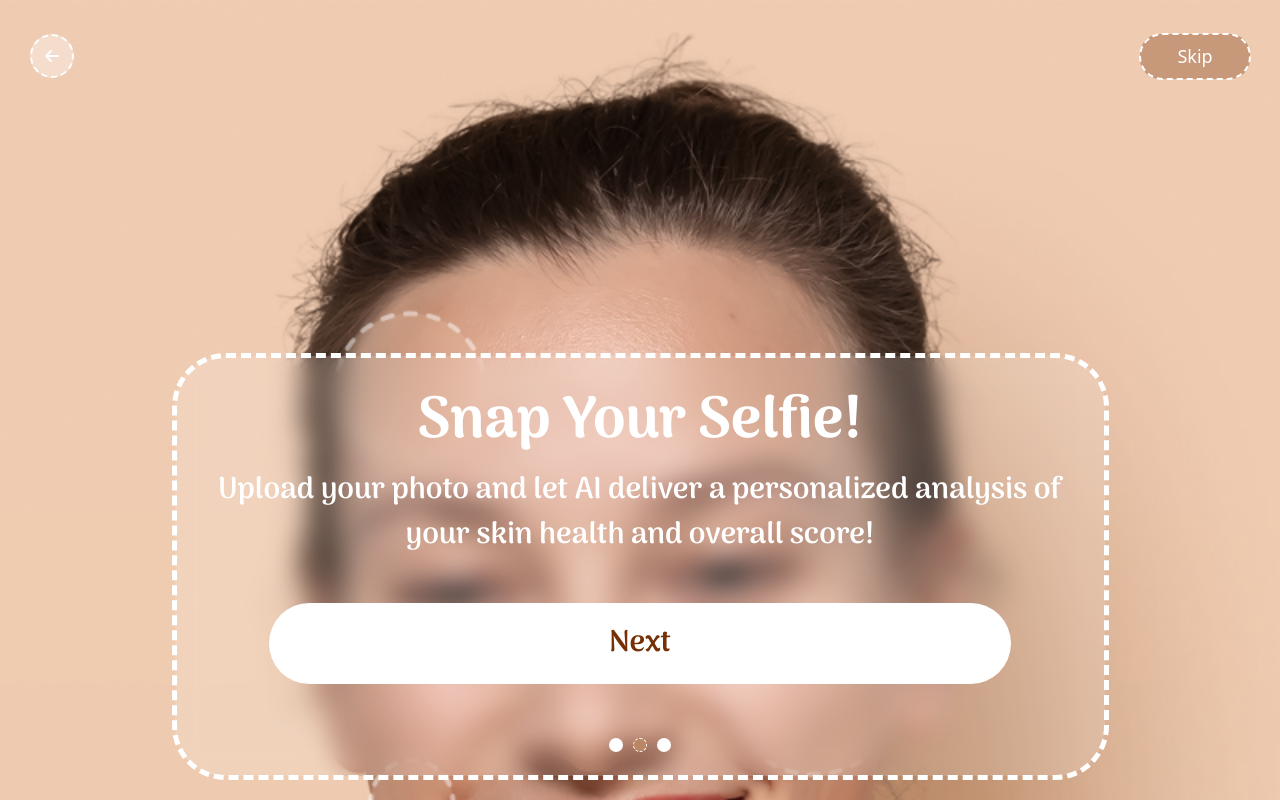
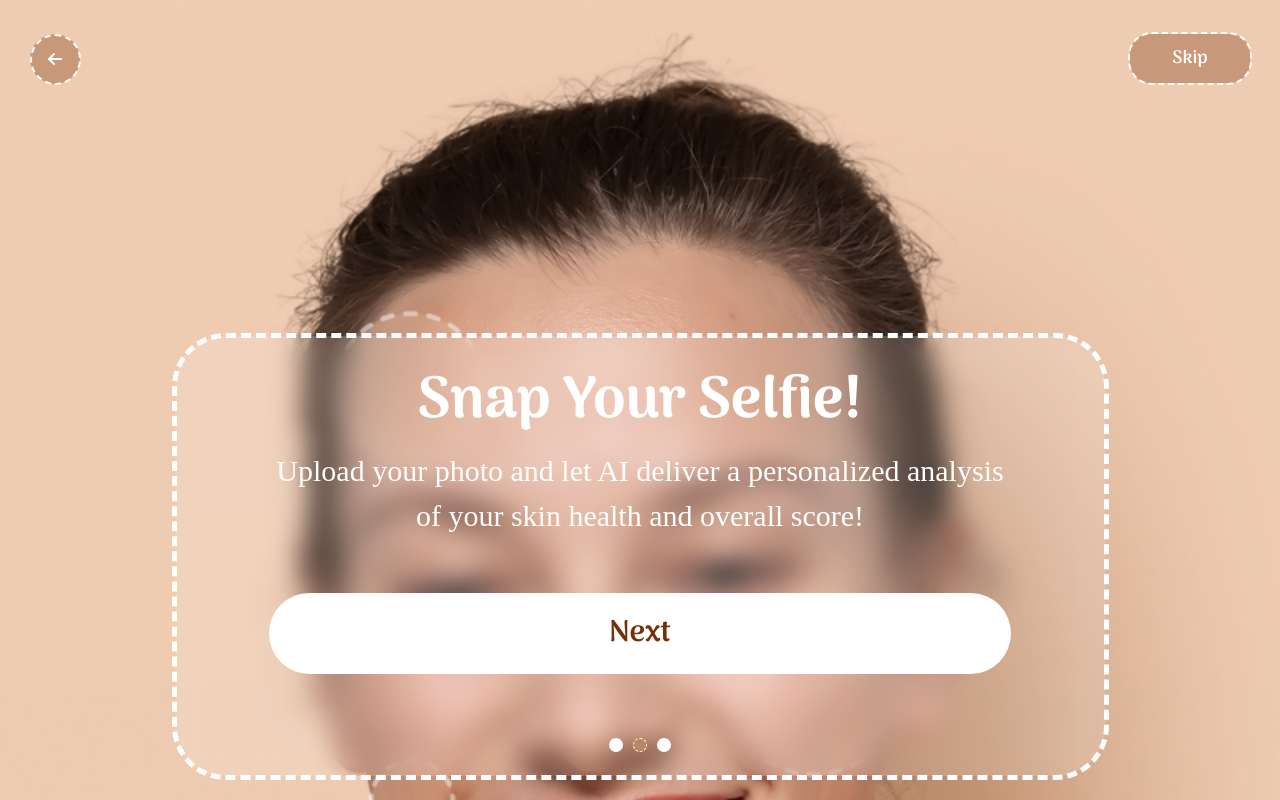
Before and after one commit to siddheshmayekar-max/Skin-no-meter, a plain HTML site: page index.html in a window 1280 px wide. Both pictures are taken after a click on the button "Next". Drawn offline with nearby package versions, Linux system fonts and the light colour scheme; a web font is replaced by a local one.

Commit message:
Additional Fixes

```diff
--- a/index.html
+++ b/index.html
@@ -3,7 +3,10 @@
   <head>
     <meta charset="UTF-8" />
     <title>DermaCare Intro</title>
-    <meta name="viewport" content="width=device-width, initial-scale=1.0" />
+    <meta
+      name="viewport"
+      content="width=device-width, initial-scale=1.0, maximum-scale=1.0, user-scalable=no"
+    />
 
     <!-- Bootstrap -->
     <link
@@ -36,11 +39,16 @@
         font-family: "NotoSans-Medium";
         src: url("./fonts/NotoSans-Medium.ttf") format("truetype");
       }
+      @font-face {
+        font-family: "NotoSans-Regular";
+        src: url("./fonts/NotoSans-Regular.ttf") format("truetype");
+      }
 
       html,
       body {
         width: 100%;
         height: 100%;
+        touch-action: manipulation;
         overflow-x: hidden;
       }
 
@@ -57,23 +65,28 @@
 
       /* Skip */
       .skip-btn {
+        font-family: "Arima-SemiBold";
         position: absolute;
         top: 34px;
         right: 30px;
-        width: 110px;
-        height: 45px;
+        width: 120px;
+        height: 49px;
         background: rgba(185, 135, 102, 0.74);
         border-radius: 20px;
         border: none;
         color: #fff;
         font-size: 18px;
         z-index: 2;
+        display: flex;
+        justify-content: center;
+        align-items: center;
+        text-align: center;
       }
 
       .skip-btn::before {
         content: "";
         position: absolute;
-        inset: -1px;
+        inset: -1.6px;
         border: 2px dashed #fff;
         border-radius: 24px;
       }
@@ -83,15 +96,25 @@
         position: absolute;
         top: 34px;
         left: 30px;
-        width: 44px;
-        height: 44px;
+        width: 50px;
+        height: 50px;
         border-radius: 50%;
-        background: rgba(255, 255, 255, 0.35);
-        border: 2px dashed #fff;
+        background: rgba(185, 135, 102, 0.74);
+        border: none;
         display: none;
         align-items: center;
         justify-content: center;
         z-index: 2;
+      }
+
+      /* Inset dashed border (same concept as Skip) */
+      .back-btn::before {
+        content: "";
+        position: absolute;
+        inset: -0.5px;
+        border: 2px dashed #fff;
+        border-radius: 50%;
+        pointer-events: none;
       }
 
       /* Card */
@@ -182,9 +205,11 @@
       /* Label setup */
       .terms label {
         position: relative;
-        padding-left: 34px;
+        padding-left: 36px;
         cursor: pointer;
         text-decoration: underline;
+        margin-bottom: 10px;
+        font-family: "NotoSans-Regular";
       }
 
       /* Checkbox box */
@@ -199,18 +224,30 @@
         border: 2px solid #fff;
         border-radius: 6px;
         background: transparent;
+        transition: background 0.2s ease, border-color 0.2s ease;
       }
 
-      /* Checkmark */
-      .terms input[type="checkbox"]:checked + label::after {
-        content: "✓";
+      /* Font Awesome check icon */
+      .terms label i {
         position: absolute;
         left: 5px;
         top: 50%;
-        transform: translateY(-55%);
-        font-size: 16px;
-        color: #fff;
-        font-weight: bold;
+        transform: translateY(-42%);
+        font-size: 14px;
+        color: #ffffff;
+        opacity: 0;
+        pointer-events: none;
+        transition: opacity 0.2s ease;
+      }
+
+      /* Checked state */
+      .terms input[type="checkbox"]:checked + label::before {
+        background: rgba(185, 135, 102, 0.74);
+        border-color: rgba(185, 135, 102, 0.74);
+      }
+
+      .terms input[type="checkbox"]:checked + label i {
+        opacity: 1;
       }
     </style>
   </head>
@@ -228,16 +265,17 @@
           class="intro-card d-flex flex-column justify-content-between align-items-center"
           id="introCard"
         >
-          <div>
+          <div id="introContent">
             <h2 id="introTitle"></h2>
             <p id="introText"></p>
           </div>
 
           <div class="terms" id="termsRow">
             <input type="checkbox" id="termsCheck" />
-            <label for="termsCheck"
-              >I agree to the terms &amp; conditions.</label
-            >
+            <label for="termsCheck">
+              <i class="fa-solid fa-check"></i>
+              I agree to the terms &amp; conditions.
+            </label>
           </div>
 
           <button class="next-btn" id="nextBtn"></button>
@@ -254,6 +292,7 @@
     <script>
       const introScreen = document.getElementById("introScreen");
       const introCard = document.getElementById("introCard");
+      const introContent = document.getElementById("introContent");
       const title = document.getElementById("introTitle");
       const text = document.getElementById("introText");
       const nextBtn = document.getElementById("nextBtn");
@@ -270,9 +309,9 @@
           text: "Your AI-powered solution for<br>Personalized Skin Health Assessment",
           titleSize: "60px",
           textSize: "25px",
-          titleFont: "Arima-SemiBold",
+          titleFont: "Arima-Bold",
           textFont: "NotoSans-Medium",
-          cardHeight: "420px",
+          cardHeight: "440px",
           btn: "Next",
         },
         {
@@ -281,9 +320,10 @@
           text: "Upload your photo and let AI deliver a personalized analysis of your skin health and overall score!",
           titleSize: "58px",
           textSize: "30px",
+          width: "86%",
           titleFont: "Arima-Bold",
-          textFont: "Arima-SemiBold",
-          cardHeight: "420px",
+          textFont: "NotoSans-Medium",
+          cardHeight: "440px",
           btn: "Next",
         },
         {
@@ -294,7 +334,7 @@
           textSize: "26px",
           titleFont: "Arima-SemiBold",
           textFont: "NotoSans-Medium",
-          cardHeight: "460px",
+          cardHeight: "490px",
           btn: "Get Started",
         },
       ];
@@ -303,7 +343,6 @@
         const s = steps[step];
 
         introScreen.style.background = `url("${s.bg}") top center / cover no-repeat`;
-
         introCard.style.height = s.cardHeight;
 
         title.innerHTML = s.title;
@@ -312,9 +351,17 @@
         title.style.fontSize = s.titleSize;
         text.style.fontSize = s.textSize;
 
-        /* ✅ FONT FAMILY CONTROL */
         title.style.fontFamily = s.titleFont || "Arima-Bold";
         text.style.fontFamily = s.textFont || "NotoSans-Medium";
+
+        /* ✅ APPLY STYLES TO THE PARENT DIV */
+        introContent.style.display = "flex";
+        introContent.style.flexDirection = "column";
+        introContent.style.alignItems = "center";
+        introContent.style.justifyContent = "center";
+        introContent.style.width = s.width || "100%";
+        introContent.style.maxWidth = s.width || "100%";
+        introContent.style.margin = "0 auto";
 
         nextBtn.textContent = s.btn;
 
```
Also changed, not shown: fonts/NotoSans-Regular.ttf (added).
